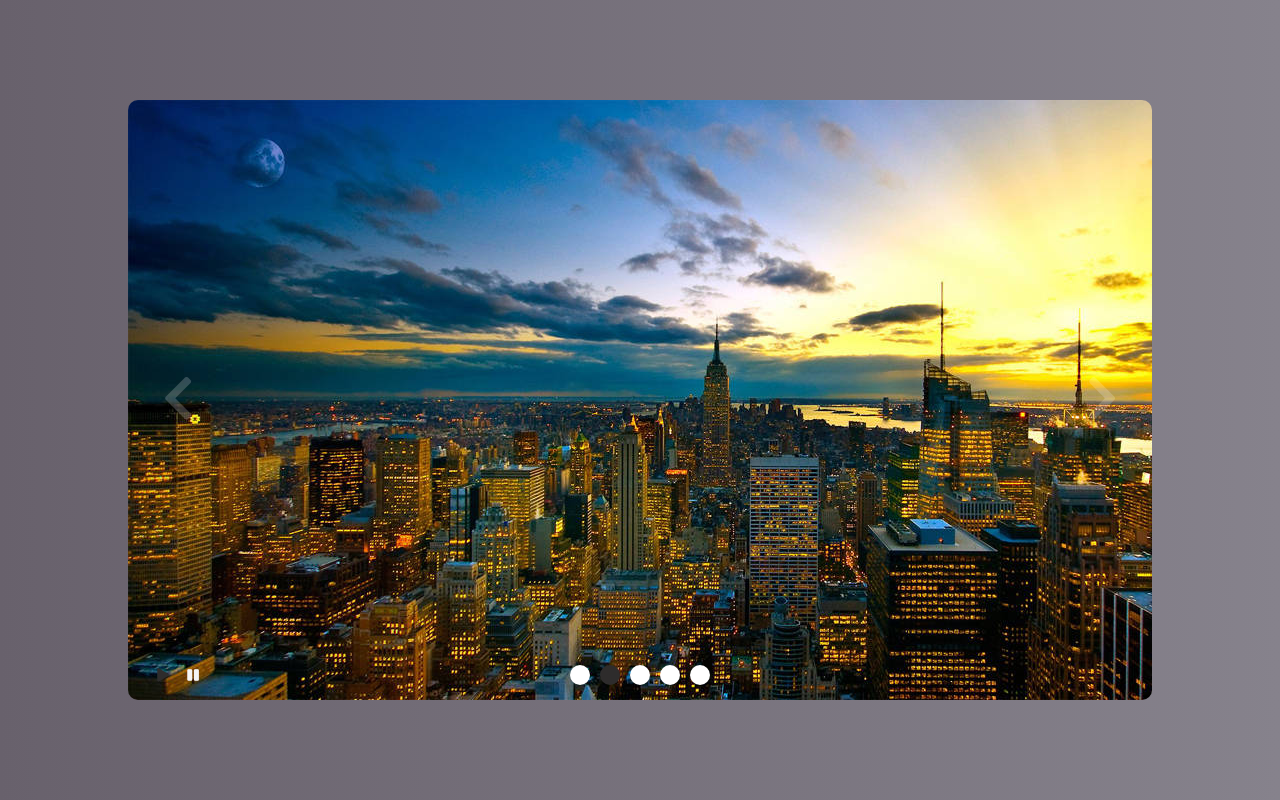
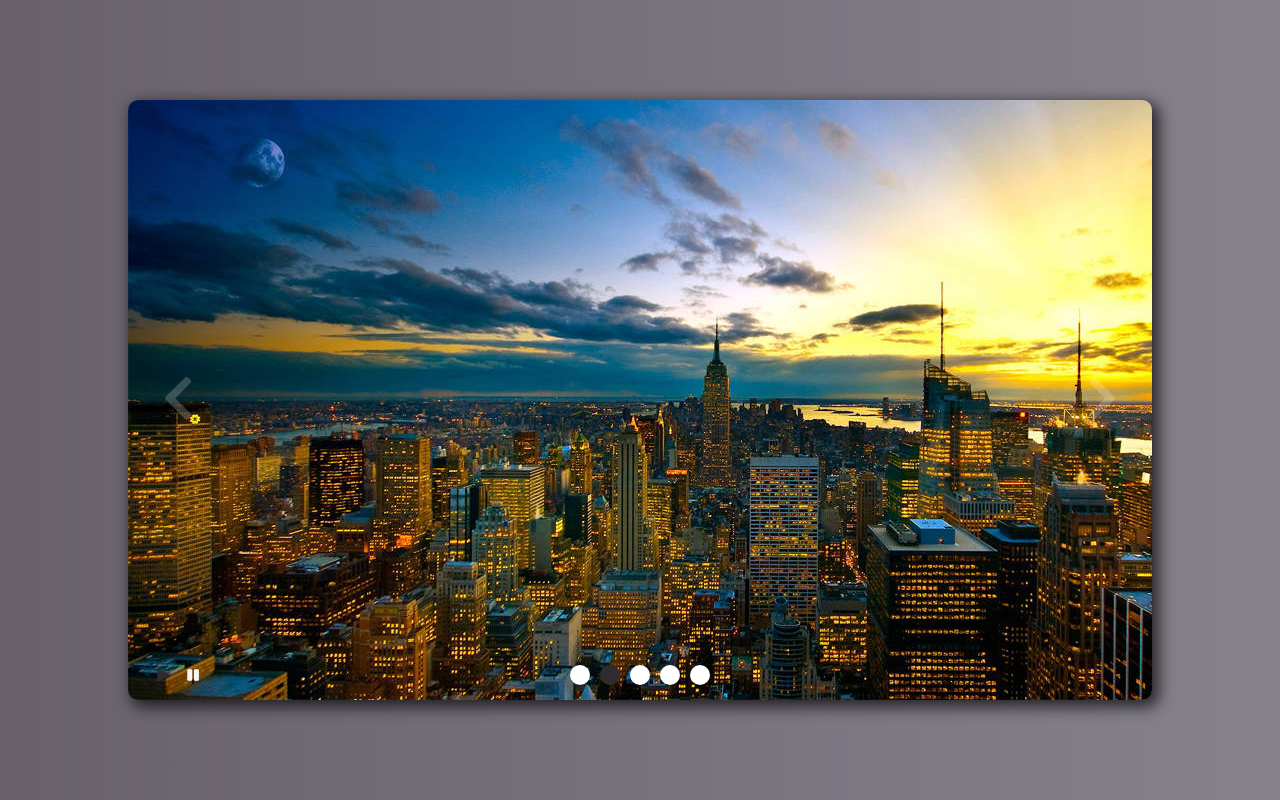
Before and after one commit to kym123123/portfolios-with-Vanilla-JS, a plain HTML site: page carousel/index.html in a window 1280 px wide. Drawn offline with nearby package versions, Linux system fonts and the light colour scheme.

Commit message:
feat: style.css .carousel box-shadow 속성 추가

```diff
--- a/carousel/style.css
+++ b/carousel/style.css
@@ -74,6 +74,7 @@ body {
   overflow: hidden;
   border-radius: 10px;
   position: relative;
+  box-shadow: 5px 5px 15px 2px rgba(0, 0, 0, 0.71);
 }
 
 .slider {
```
